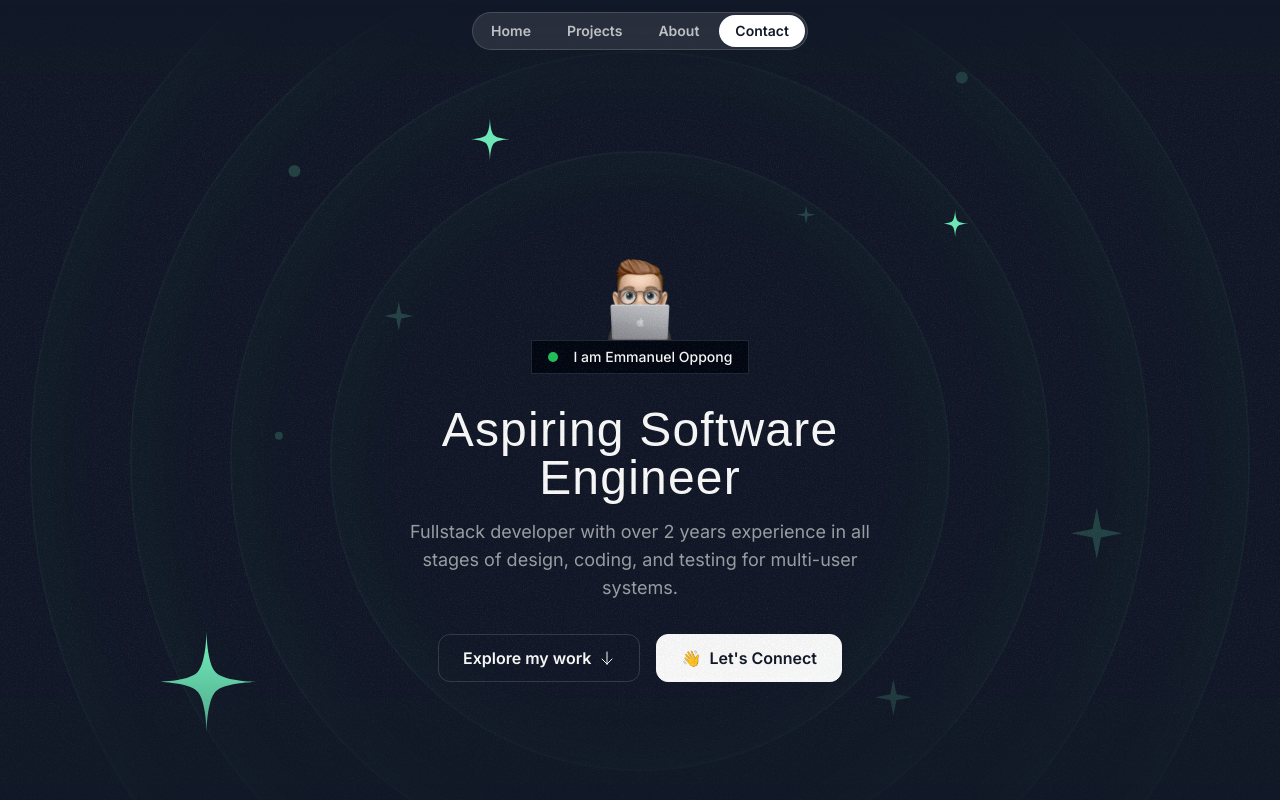
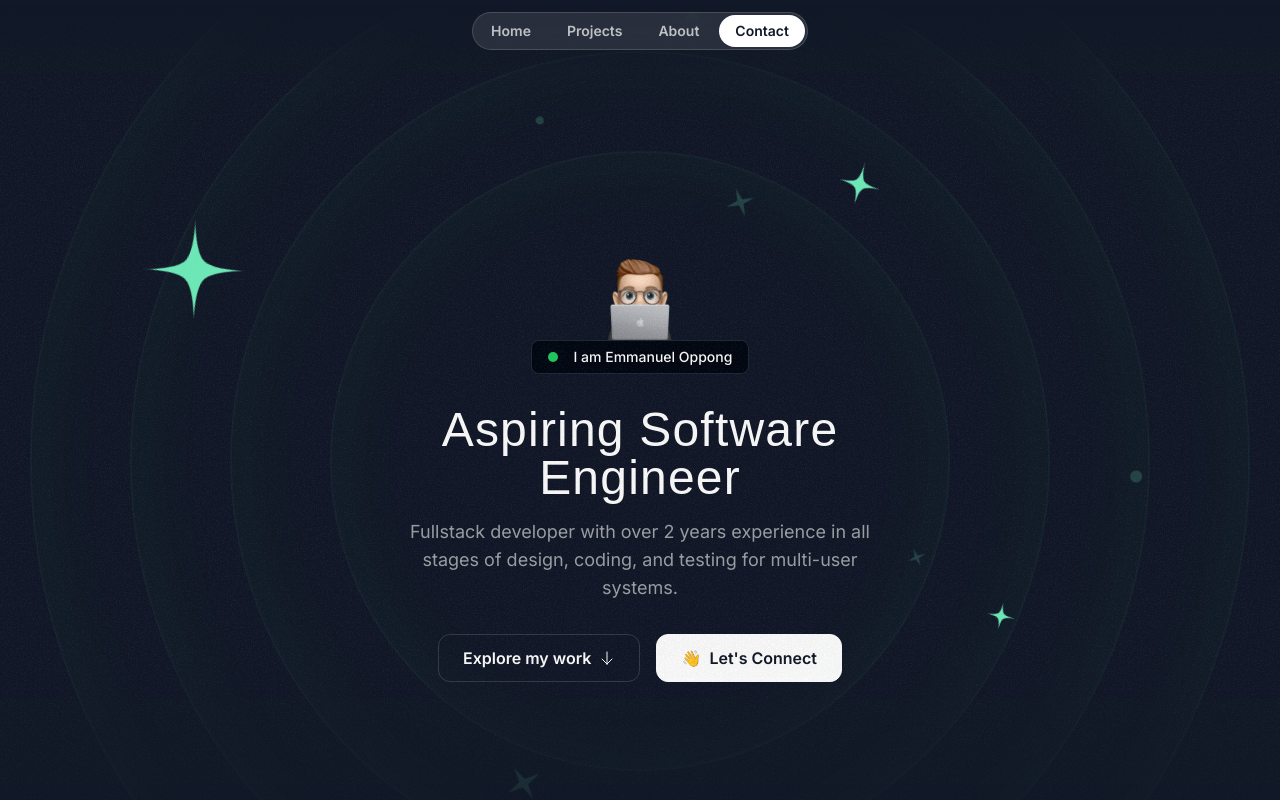
Before and after one commit to emmaeng680/emmanuel-a-oppong-portfolio, a Next.js app: page / in a window 1280 px wide. Shown: the top 800 px of the page. Built offline with nearby package versions, Linux system fonts and the light colour scheme; a web font is replaced by a local one.

Commit message:
Hero Animations
Animations begin

```diff
--- a/src/components/Card.tsx
+++ b/src/components/Card.tsx
@@ -1,14 +1,12 @@
 import grainImage from "@/assets/images/grain.jpg";
 import {twMerge} from "tailwind-merge";
-import {PropsWithChildren} from "react";
+import {ComponentPropsWithoutRef, PropsWithChildren} from "react";
 
-const Card = ({className, children}: PropsWithChildren<{
-    className?:string,
-}>) => {
+const Card = ({className, children, ...other}: ComponentPropsWithoutRef <'div'>)=> {
     return (
 
             <div
-                 className={twMerge("bg-gray-800 rounded-3xl relative z-0 overflow-hidden after:z-10 after:content-[''] after:absolute after:inset-0 after:outline-2 after:outline after:-outline-offset-2 after:rounded-3xl after:outline-white/20 after:pointer-events-none ", className)}>
+                 className={twMerge("bg-gray-800 rounded-3xl relative z-0 overflow-hidden after:z-10 after:content-[''] after:absolute after:inset-0 after:outline-2 after:outline after:-outline-offset-2 after:rounded-3xl after:outline-white/20 after:pointer-events-none ", className)} {...other} >
                 <div className='absolute inset-0 -z-10 opacity-5' style={{backgroundImage: `url(${grainImage.src})`}}>
                 </div>
                 {children}
--- a/src/components/HeroOrbit.tsx
+++ b/src/components/HeroOrbit.tsx
@@ -1,19 +1,28 @@
 import {PropsWithChildren} from "react";
+import {twMerge} from "tailwind-merge";
 
-export const HeroOrbit = ({children, size, rotation}: PropsWithChildren<{size: number; rotation:number; }>) => {
+export const HeroOrbit = ({children, size, rotation, shouldOrbit = false,  orbitDuration, shouldSpin = false, spinDuration}: PropsWithChildren<{size: number; rotation:number; shouldOrbit?:boolean; shouldSpin?:boolean; spinDuration?:string; orbitDuration?: string; }>) => {
     return (
-        <div className='absolute left-1/2 top-1/2 -translate-x-1/2 -translate-y-1/2 '>
+        <div className='absolute left-1/2 top-1/2 -translate-x-1/2 -z-20 -translate-y-1/2  '>
+            <div className={twMerge(shouldOrbit === true && "animate-spin ")} style={{
+                animationDuration: orbitDuration,
+            }}>
             <div className='flex items-start justify-start ' style={{
                 transform: `rotate(${rotation}deg)`,
                 height:`${size}px`,
                 width:`${size}px`,
             }}>
+                <div className={twMerge(shouldSpin === true && "animate-spin ")} style={{
+                    animationDuration: spinDuration,
+                }}>
                 <div className=' inline-flex ' style={{
                     transform: `rotate(${rotation * -1}deg)`,
                 }}>
                     {children}
                 </div>
             </div>
+            </div>
+            </div>
         </div>
     );
 };
--- a/src/sections/About.tsx
+++ b/src/sections/About.tsx
@@ -91,7 +91,7 @@ const hobbies = [
 
 export const AboutSection = () => {
   return (
-      <div className="pb-20 lg:py-28">
+      <section id="about" className="pb-20 lg:py-28">
           <div className="container">
         <SectionHeader title="A Glimpse Into My World" eyebrow="About Me" description="Learn more about who I am, what I do, and what inspires me." />
           <div className="mt-20 flex flex-col gap-8">
@@ -136,6 +136,6 @@ export const AboutSection = () => {
               </div>
           </div>
       </div>
-      </div>
+      </section>
   )
 };
--- a/src/sections/Contact.tsx
+++ b/src/sections/Contact.tsx
@@ -3,7 +3,7 @@ import grainImage from "@/assets/images/grain.jpg"
 
 export const ContactSection = () => {
   return (
-      <div className="py-16 pt-12 lg:py-24 lg:pt-20 ">
+      <section id="contact" className="py-16 pt-12 lg:py-24 lg:pt-20 ">
           <div className="container">
               <div className="bg-gradient-to-r from-emerald-300 to-sky-400 text-gray-900 py-8 px-10 rounded-3xl text-center md:text-left relative overflow-hidden z-0 s">
                   <div className="absolute inset-0 opacity-5 -z-10" style={{
@@ -27,6 +27,6 @@ export const ContactSection = () => {
                   </div>
               </div>
           </div>
-      </div>
+      </section>
   )
 };
--- a/src/sections/Header.tsx
+++ b/src/sections/Header.tsx
@@ -5,9 +5,9 @@
       <div className='flex justify-center items-center fixed top-3 w-full z-10'>
           <nav className='flex gap-1 p-0.5 border border-white/15 rounded-full bg-white/10 backdrop-blur'>
               <a href='#' className='nav-item'>Home</a>
-              <a href='#' className='nav-item'>Projects</a>
-              <a href='#' className='nav-item'>About</a>
-              <a href='#' className='nav-item bg-white text-gray-900 hover:bg-white/70 hover:text-gray-900'>Contact</a>
+              <a href='#projects' className='nav-item'>Projects</a>
+              <a href='#about' className='nav-item'>About</a>
+              <a href='#contact' className='nav-item bg-white text-gray-900 hover:bg-white/70 hover:text-gray-900'>Contact</a>
           </nav>
       </div>
 
--- a/src/sections/Hero.tsx
+++ b/src/sections/Hero.tsx
@@ -17,35 +17,35 @@ export const HeroSection = () => {
               <div className='size-[820px] hero-ring'></div>
               <div className='size-[1020px] hero-ring'></div>
               <div className='size-[1220px] hero-ring'></div>
-              <HeroOrbit size={800} rotation={-72}>
-                  <StarIcon className='size-28 text-emerald-300'/>
+              <HeroOrbit size={430} rotation={-14} shouldOrbit orbitDuration="30s" shouldSpin spinDuration="3s">
+                  <SparkleIcon className='size-8 text-emerald-300/20'/>
               </HeroOrbit>
-              <HeroOrbit size={550} rotation={20}>
+              <HeroOrbit size={440} rotation={79} shouldOrbit orbitDuration="32s" shouldSpin spinDuration="3s">
+                  <SparkleIcon className='size-5 text-emerald-300/20'/>
+              </HeroOrbit>
+              <HeroOrbit size={520} rotation={-41} shouldOrbit orbitDuration="34s">
+                  <div className='size-2 rounded-full bg-emerald-300/20'/>
+              </HeroOrbit>
+              <HeroOrbit size={530} rotation={178} shouldOrbit orbitDuration="36s" shouldSpin spinDuration="3s">
+                  <SparkleIcon className='size-10 text-emerald-300/20'/>
+              </HeroOrbit>
+              <HeroOrbit size={550} rotation={20} shouldOrbit orbitDuration="38s" shouldSpin spinDuration="6s">
                   <StarIcon className='size-12 text-emerald-300'/>
               </HeroOrbit>
-              <HeroOrbit size={590} rotation={98}>
+              <HeroOrbit size={590} rotation={98} shouldOrbit orbitDuration="40s" shouldSpin spinDuration="6s">
                   <StarIcon className='size-8 text-emerald-300'/>
               </HeroOrbit>
-              <HeroOrbit size={430} rotation={-14}>
-                  <SparkleIcon className='size-8 text-emerald-300/20'/>
+              <HeroOrbit size={650} rotation={-5} shouldOrbit orbitDuration="42s">
+                  <div className='size-3 rounded-full bg-emerald-300/20'/>
               </HeroOrbit>
-              <HeroOrbit size={440} rotation={79}>
-                  <SparkleIcon className='size-5 text-emerald-300/20'/>
-              </HeroOrbit>
-              <HeroOrbit size={530} rotation={178}>
-                  <SparkleIcon className='size-10 text-emerald-300/20'/>
-              </HeroOrbit>
-              <HeroOrbit size={710} rotation={144}>
+              <HeroOrbit size={710} rotation={144} shouldOrbit orbitDuration="44s" shouldSpin spinDuration="3s">
                   <SparkleIcon className='size-14 text-emerald-300/20'/>
               </HeroOrbit>
-              <HeroOrbit size={720} rotation={85}>
+              <HeroOrbit size={720} rotation={85} shouldOrbit orbitDuration="46s">
                   <div className='size-3 rounded-full bg-emerald-300/20'/>
               </HeroOrbit>
-              <HeroOrbit size={520} rotation={-41}>
-                  <div className='size-2 rounded-full bg-emerald-300/20'/>
-              </HeroOrbit>
-              <HeroOrbit size={650} rotation={-5}>
-                  <div className='size-3 rounded-full bg-emerald-300/20'/>
+              <HeroOrbit size={800} rotation={-72} shouldOrbit orbitDuration="48s" shouldSpin spinDuration="6s">
+                  <StarIcon className='size-28 text-emerald-300'/>
               </HeroOrbit>
           </div>
 
@@ -56,7 +56,9 @@ export const HeroSection = () => {
                   <div
                       className='bg-gray-950 border border-gray-800 px-4 py-1.5 inline-flex items-center gap-4 rounded-lg'>
 
-                      <div className='bg-green-500 size-2.5 rounded-full'></div>
+                      <div className='bg-green-500 size-2.5 rounded-full relative'>
+                          <div className="bg-green-500 absolute inset-0 rounded-full animate-ping-large"></div>
+                      </div>
 
                       <div className='text-sm font-medium'>I am Emmanuel Oppong</div>
                   </div>
--- a/src/sections/Projects.tsx
+++ b/src/sections/Projects.tsx
@@ -49,15 +49,18 @@ const portfolioProjects = [
 
 export const ProjectsSection = () => {
   return (
-      <section className='pb-16 lg:py-24'>
+      <section id="projects" className='pb-16 lg:py-24'>
         <div className='container'>
           <SectionHeader title='Featured Projects' eyebrow='Real-world
               Results' description="Welcome to my world where I transform concepts into engaging digital experiences."/>
           <div className='flex flex-col mt-10 gap-20 md:mt-20 '>
-            {portfolioProjects.map(project => (
+            {portfolioProjects.map((project, projectIndex) => (
                 <Card
                     key={project.title}
-                     className="px-8 pt-8 pb-0 md:pt-12 md:px-10 lg:pt-16 lg:px-20 ">
+                     className="px-8 pt-8 pb-0 md:pt-12 md:px-10 lg:pt-16 lg:px-20 sticky"
+                    style = {{
+                       top: `calc(64px + ${projectIndex * 40 }px`,
+                }} >
                   <div className='lg:grid lg:grid-cols-2 lg:gap-16'>
                     <div className='lg:pb-16'>
                     <div
--- a/tailwind.config.ts
+++ b/tailwind.config.ts
@@ -26,12 +26,17 @@ const config: Config = {
   			sans: 'var(--font-sans)',
   			serif: 'var(--font-serif)'
   		},
-  		borderRadius: {
-  			lg: 'var(--radius)',
-  			md: 'calc(var(--radius) - 2px)',
-  			sm: 'calc(var(--radius) - 4px)'
-  		},
-  		colors: {}
+		animation: {
+			 "ping-large": "ping-large 1s ease-in-out infinite"
+		},
+		keyframes: {
+			  "ping-large": {
+				  "75%, 100%" : {
+					  transform: 'scale(3)',
+					  opacity: '0',
+				  }
+			  }
+		}
   	}
   },
   plugins: [require("tailwindcss-animate")],
```
